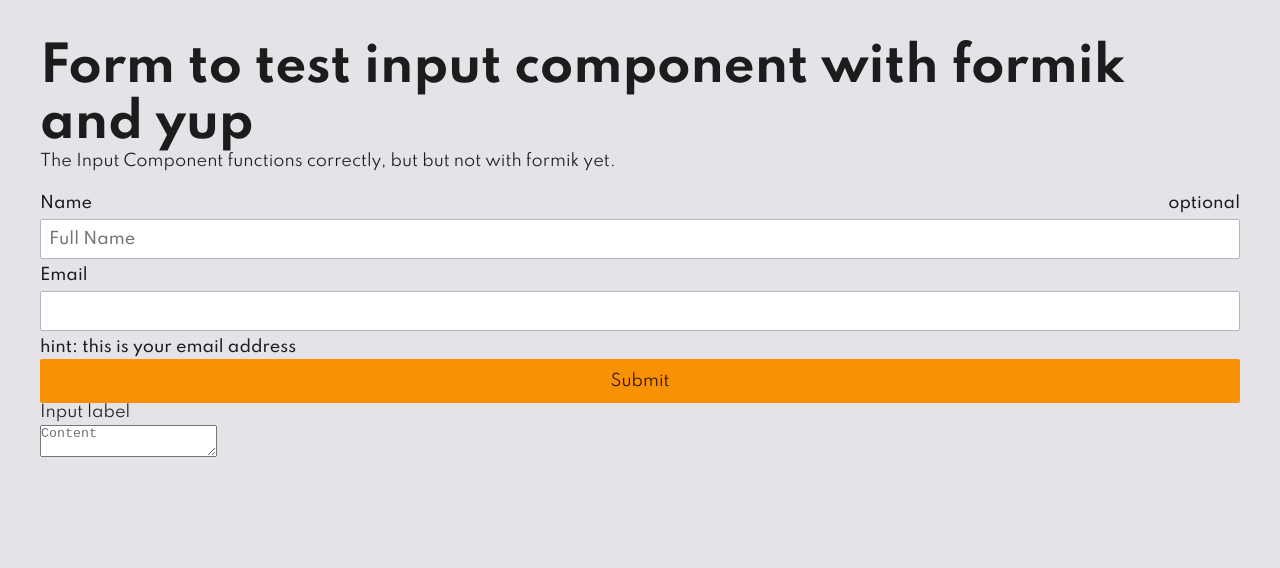
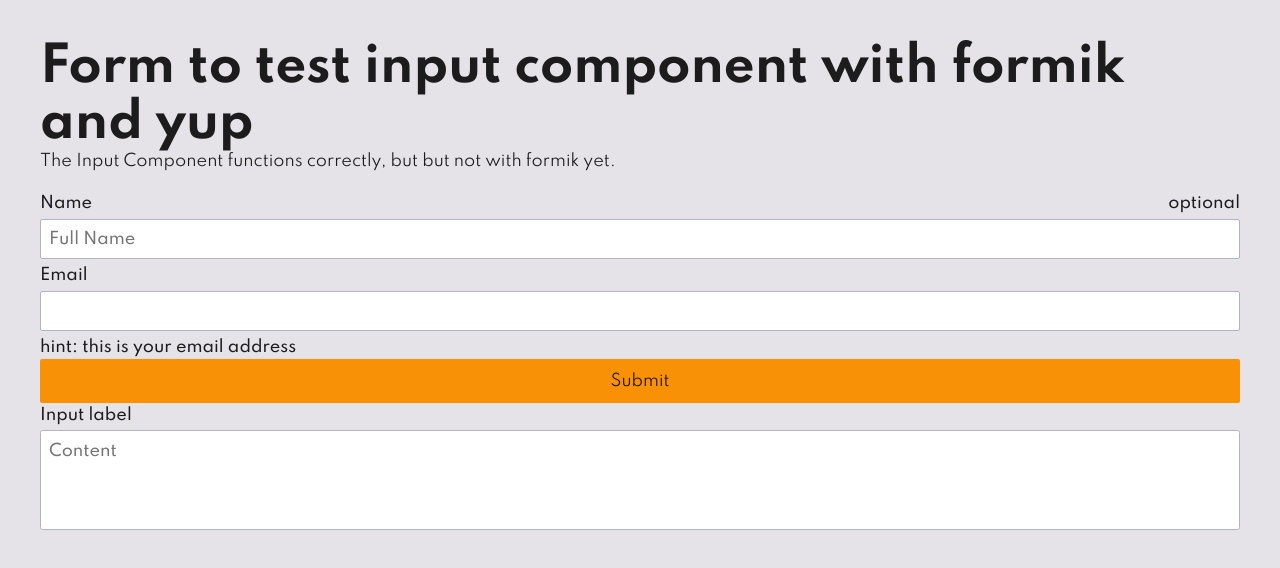
Before and after one commit to bouceka/portfolio-lara-d, a React (Vite) app: page / in a window 1280 px wide. Shown: the top 568 px of the page. Built offline with nearby package versions, Linux system fonts and the light colour scheme.

Commit message:
POR-82:feat:complete with styling

```diff
--- a/src/components/textarea/textarea.component.tsx
+++ b/src/components/textarea/textarea.component.tsx
@@ -13,7 +13,7 @@
       <div className="textarea-label-container">
         <label>{label}</label>
       </div>
-      <textarea placeholder="content" {...props} />
+      <textarea className="textarea" placeholder="content" {...props} />
     </>
   );
 };
--- a/src/components/textarea/textarea.styles.scss
+++ b/src/components/textarea/textarea.styles.scss
@@ -1,9 +1,26 @@
+@use '../../styles/base' as *;
+@use '../../styles/abstracts' as *;
+
 .textarea-label-container {
     display: flex;
     align-items: center;
+    @extend .p--large--medium;
 
     label {
         display: block;
         margin-bottom: 0.25rem;
+        font-size: var(--default-font-size);
     }
 }
+
+.textarea {
+    display: block;
+    width: 100%;
+    height: 10rem;
+    padding: 0.8rem;
+    border: 1px solid var(--color-neutral-200);
+    border-radius: 0.25rem;
+    font-size: var(--default-font-size);
+    resize: none;
+    @extend .p--large--medium;
+}
```
